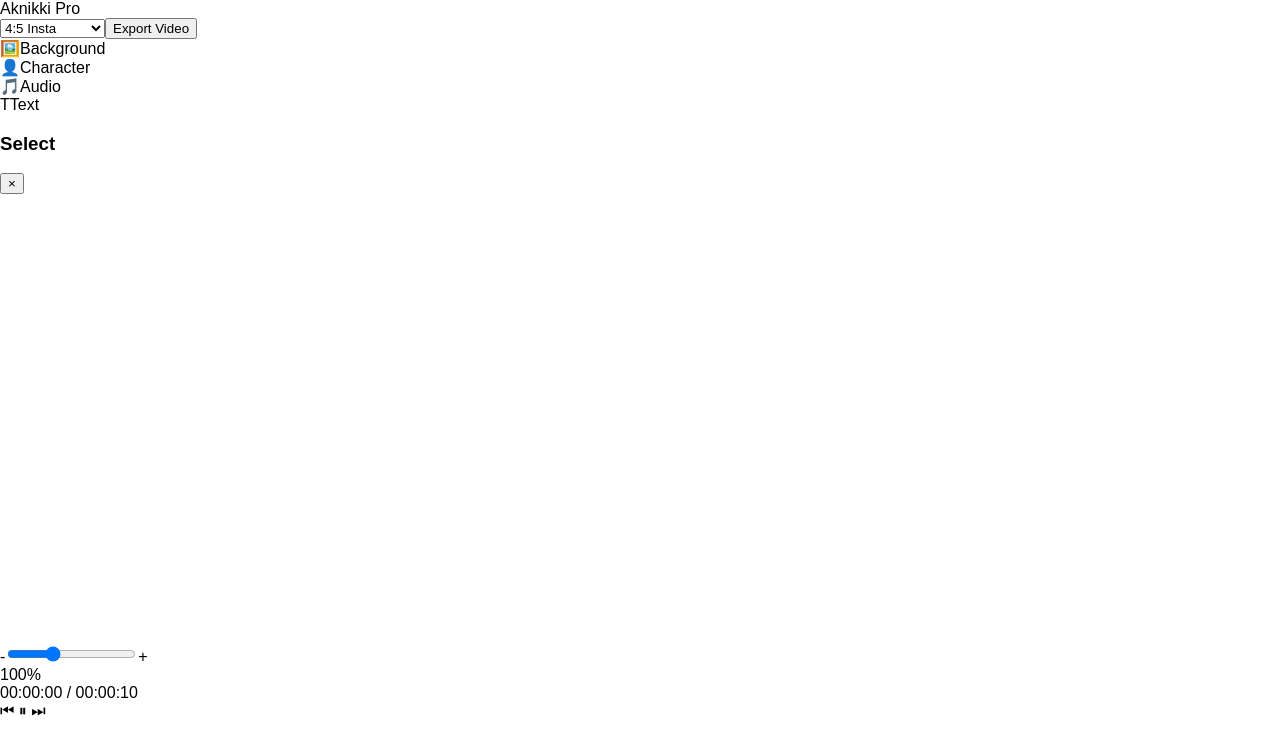
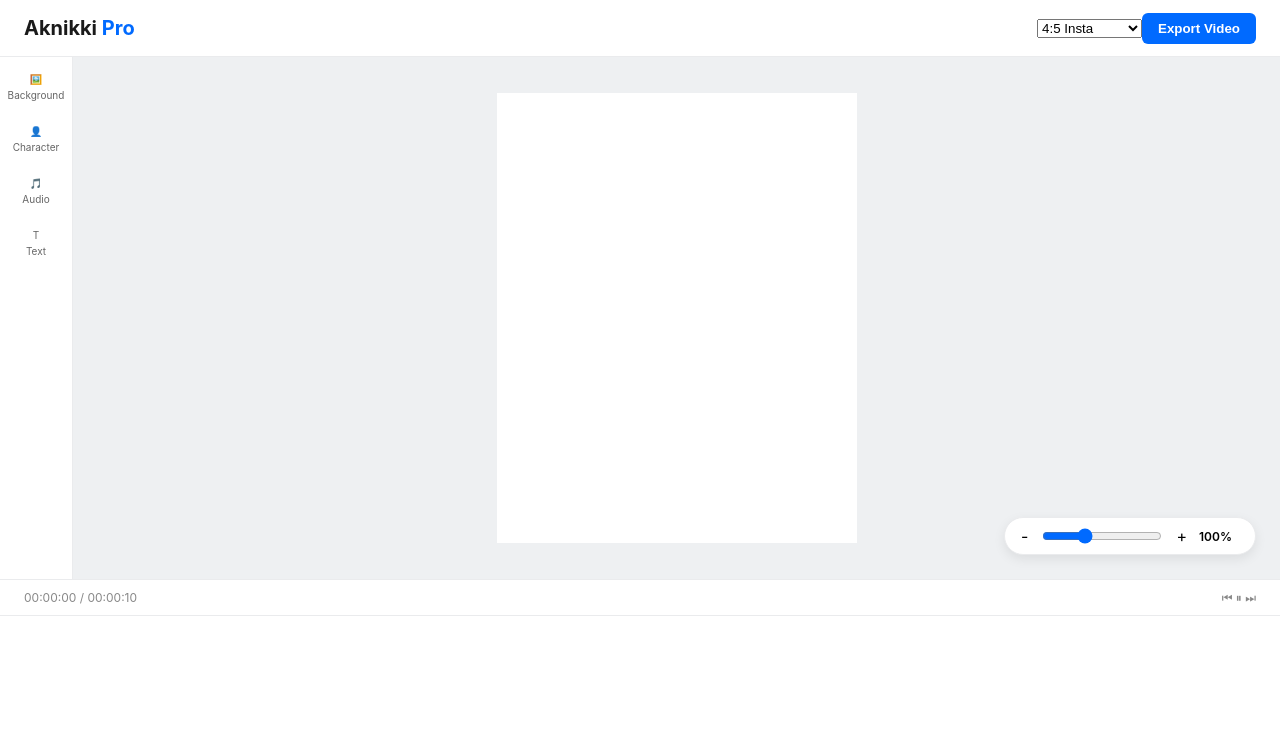
Before and after one commit to AKERA9/aknikki, a React (Create React App) app: page / in a window 1280 px wide. Shown: the top 754 px of the page. Built offline with nearby package versions, Linux system fonts and the light colour scheme.

Commit message:
Update App.css

```diff
--- a/src/App.css
+++ b/src/App.css
@@ -1,36 +1,44 @@
-:root { --blue: #007bff; --white: #ffffff; --gray: #f8f9fa; }
-body { margin: 0; font-family: sans-serif; overflow: hidden; }
+:root { --primary: #006aff; --bg: #f5f6f8; --white: #ffffff; --border: #eaebed; }
+body { margin: 0; font-family: 'Inter', sans-serif; background: var(--bg); overflow: hidden; }
 
-.ak-root { height: 100vh; display: flex; flex-direction: column; background: #eef2f5; }
+.aknikki-pro-root { height: 100vh; display: flex; flex-direction: column; }
 
-.ak-header { height: 50px; background: var(--white); border-bottom: 1px solid #ddd; display: flex; align-items: center; justify-content: space-between; padding: 0 20px; z-index: 1000; }
-.ak-logo { font-weight: bold; color: var(--blue); font-size: 20px; }
+/* Navbar */
+.ak-top-nav { height: 56px; background: var(--white); border-bottom: 1px solid var(--border); display: flex; align-items: center; justify-content: space-between; padding: 0 24px; z-index: 100; }
+.ak-brand { font-size: 20px; font-weight: 700; color: #1a1a1a; }
+.ak-brand span { color: var(--primary); }
+.ak-export-btn { background: var(--primary); color: white; border: none; padding: 8px 16px; border-radius: 6px; font-weight: 600; cursor: pointer; }
 
-.ak-body { flex: 1; display: flex; position: relative; }
+/* Main Layout */
+.ak-main-layout { flex: 1; display: flex; position: relative; overflow: hidden; }
 
-/* Sidebar Fixed Over Stage */
-.ak-sidebar { width: 70px; background: var(--white); border-right: 1px solid #ddd; display: flex; flex-direction: column; align-items: center; padding-top: 20px; z-index: 999; }
-.tool-btn { cursor: pointer; margin-bottom: 20px; text-align: center; font-size: 11px; color: #555; }
-.tool-btn.active { color: var(--blue); }
+/* Sidebar */
+.ak-side-menu { width: 72px; background: var(--white); border-right: 1px solid var(--border); display: flex; flex-direction: column; align-items: center; padding-top: 16px; z-index: 99; }
+.menu-item { margin-bottom: 24px; cursor: pointer; text-align: center; font-size: 10px; color: #666; transition: 0.2s; width: 100%; }
+.menu-item span { display: block; margin-top: 4px; }
+.menu-item.active { color: var(--primary); border-right: 3px solid var(--primary); }
 
 /* Slide Panel */
-.ak-slide-panel { position: absolute; left: -350px; top: 0; bottom: 0; width: 300px; background: white; border-right: 1px solid #ddd; transition: 0.3s ease-out; z-index: 998; padding: 20px; box-shadow: 10px 0 20px rgba(0,0,0,0.05); }
-.ak-slide-panel.open { left: 70px; }
-.asset-grid { display: grid; grid-template-columns: 1fr 1fr; gap: 10px; margin-top: 20px; }
-.asset-grid img { width: 100%; border-radius: 8px; cursor: pointer; border: 1px solid #eee; }
+.ak-side-panel { position: absolute; left: -320px; top: 0; bottom: 0; width: 300px; background: var(--white); border-right: 1px solid var(--border); transition: 0.35s cubic-bezier(0.4, 0, 0.2, 1); z-index: 98; padding: 20px; }
+.ak-side-panel.visible { left: 72px; box-shadow: 20px 0 40px rgba(0,0,0,0.03); }
+.asset-box img { width: 100%; border-radius: 8px; margin-bottom: 12px; cursor: pointer; border: 1px solid transparent; }
+.asset-box img:hover { border-color: var(--primary); }
 
-/* Viewport Background */
-.ak-viewport { flex: 1; position: relative; background: #dcdde1; overflow: hidden; }
-.zoom-info { position: absolute; bottom: 20px; right: 20px; background: white; padding: 5px 15px; border-radius: 20px; font-size: 12px; z-index: 100; box-shadow: 0 2px 10px rgba(0,0,0,0.1); }
+/* Canvas Workspace */
+.ak-canvas-workspace { flex: 1; display: flex; justify-content: center; align-items: center; position: relative; background: #eef0f2; }
+.canvas-container { transition: transform 0.2s ease; }
+
+/* Zoom Bar */
+.ak-zoom-bar { position: absolute; bottom: 24px; right: 24px; background: var(--white); padding: 8px 16px; border-radius: 30px; border: 1px solid var(--border); display: flex; align-items: center; gap: 12px; box-shadow: 0 4px 12px rgba(0,0,0,0.08); }
+.ak-zoom-bar input[type="range"] { width: 120px; accent-color: var(--primary); }
+.zoom-value { font-size: 12px; font-weight: 600; min-width: 40px; }
 
 /* Timeline */
-.ak-timeline { height: 180px; background: white; border-top: 1px solid #ddd; display: flex; z-index: 1000; }
-.timeline-labels { width: 80px; border-right: 1px solid #eee; padding: 10px; }
-.label-item { height: 40px; font-size: 12px; color: #888; display: flex; align-items: center; }
-.timeline-tracks { flex: 1; overflow-x: auto; position: relative; padding: 10px 0; }
-.track-row { height: 40px; border-bottom: 1px solid #f9f9f9; position: relative; width: 2000px; }
-.track-row.active { background: #f0f7ff; }
-.track-pill { position: absolute; height: 30px; top: 5px; background: var(--blue); color: white; border-radius: 5px; font-size: 10px; display: flex; align-items: center; justify-content: center; font-weight: bold; }
-
-.ak-btn-blue { background: var(--blue); color: white; border: none; padding: 5px 15px; border-radius: 5px; cursor: pointer; }
-.ak-select { padding: 4px; border-radius: 4px; }
+.ak-bottom-timeline { height: 220px; background: var(--white); border-top: 1px solid var(--border); display: flex; flex-direction: column; z-index: 100; }
+.timeline-header { padding: 10px 24px; display: flex; justify-content: space-between; border-bottom: 1px solid var(--border); font-size: 12px; color: #888; }
+.timeline-layers { flex: 1; overflow-y: auto; padding: 12px 24px; }
+.layer-row { display: flex; align-items: center; height: 36px; margin-bottom: 8px; border-radius: 4px; transition: 0.2s; cursor: pointer; }
+.layer-row.selected { background: #f0f7ff; }
+.layer-info { width: 80px; font-size: 11px; font-weight: 500; color: #555; }
+.layer-track { flex: 1; height: 24px; background: #f8f9fa; position: relative; border-radius: 12px; }
+.layer-pill { position: absolute; height: 100%; background: var(--primary); border-radius: 12px; color: white; font-size: 10px; display: flex; align-items: center; justify-content: center; font-weight: 700; }
```
